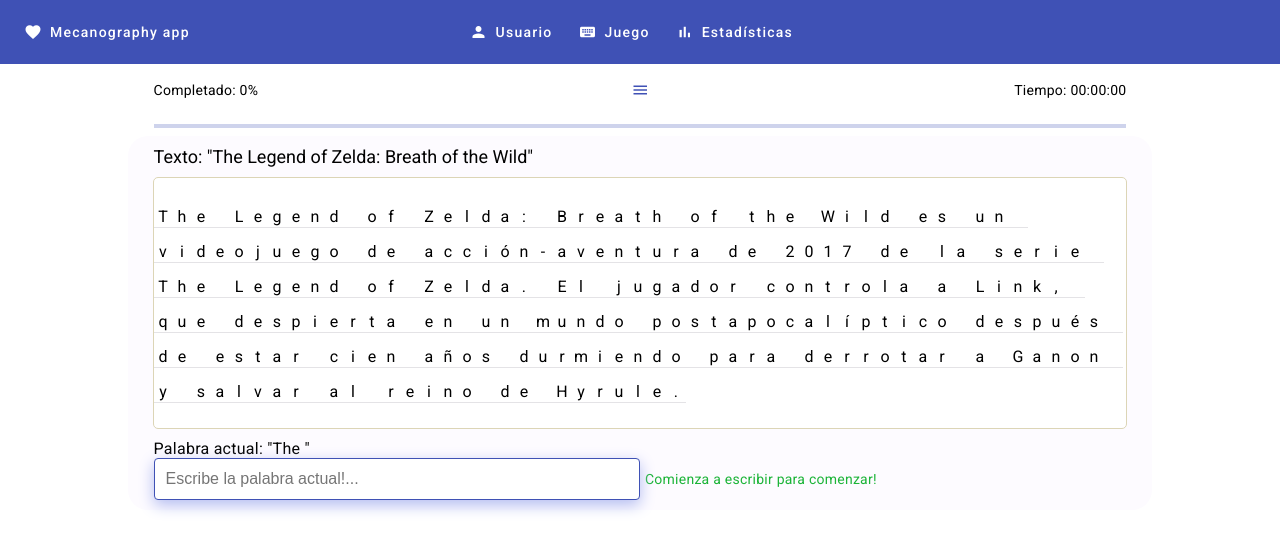
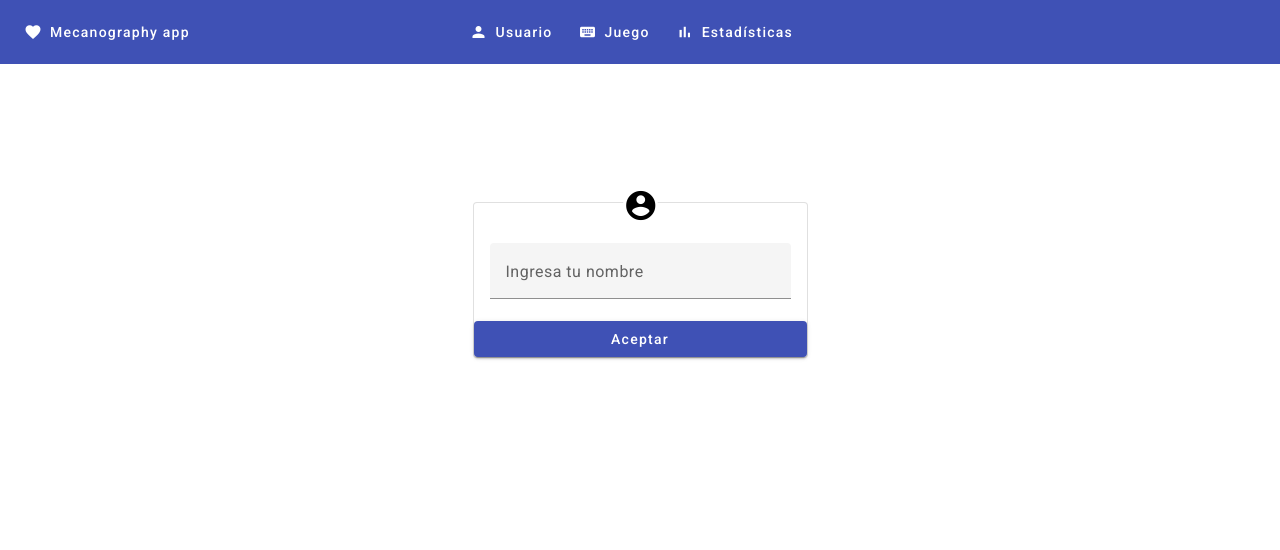
Before and after one commit to leonelSubelza/mecanografia-app, an Angular app: page /user in a window 1280 px wide. Before the commit this address led to /. Shown: the top 550 px of the page. Built offline with nearby package versions, Linux system fonts and the light colour scheme.

Commit message:
Added user and stats pages

```diff
--- a/src/app/app.routes.ts
+++ b/src/app/app.routes.ts
@@ -7,6 +7,16 @@
     loadComponent: () => import('./pages/game/game.component').then(g => g.GameComponent)
   },
   {
+    path: 'user',
+    pathMatch: 'full',
+    loadComponent: () => import('./pages/user/user.component').then(u => u.UserComponent)
+  },
+  {
+    path: 'stats',
+    pathMatch: 'full',
+    loadComponent: () => import('./pages/stats/stats.component').then(s => s.StatsComponent)
+  },
+  {
     path: '**',
     redirectTo: '/'
   }
--- a/src/app/components/toolbar/toolbar.component.html
+++ b/src/app/components/toolbar/toolbar.component.html
@@ -5,17 +5,17 @@
     </a>
 
     <div class="items-container">
-        <a mat-button routerLink="/">
+        <a mat-button routerLink="/user" (click)="goToPage('/user')">
             <span class="item-span-txt">Usuario</span>
             <mat-icon>person</mat-icon>
         </a>
 
-        <a mat-button routerLink="/">
+        <a mat-button routerLink="/" (click)="goToPage('/')">
             <span class="item-span-txt">Juego</span>
             <mat-icon>keyboard</mat-icon>
         </a>
 
-        <a mat-button routerLink="/">
+        <a mat-button routerLink="/stats" (click)="goToPage('/stats')">
             <span class="item-span-txt">Estadísticas</span>
             <mat-icon>bar_chart</mat-icon>
         </a>
--- a/src/app/components/toolbar/toolbar.component.ts
+++ b/src/app/components/toolbar/toolbar.component.ts
@@ -1,8 +1,9 @@
-import { Component } from '@angular/core';
+import { Component, inject } from '@angular/core';
 import { MatButtonModule } from '@angular/material/button';
 import { MatCardModule } from '@angular/material/card';
 import { MatIconModule } from '@angular/material/icon';
 import { MatToolbarModule } from '@angular/material/toolbar';
+import { Router } from '@angular/router';
 
 @Component({
   selector: 'app-toolbar',
@@ -13,4 +14,9 @@
 })
 export class ToolbarComponent {
 
+  router = inject(Router)
+
+  goToPage(url: string){
+    this.router.navigate([url]);
+  }
 }
--- /dev/null
+++ b/src/app/pages/stats/stats.component.css
@@ -0,0 +1,8 @@
+.stats-container-page {
+    width: 100%;
+    display: flex;
+}
+
+mat-card {
+    margin: 10px auto;
+}
--- /dev/null
+++ b/src/app/pages/stats/stats.component.html
@@ -0,0 +1,8 @@
+<div class="stats-container-page">
+    <mat-card appearance="outlined">
+        <mat-card-header>
+            <mat-card-title> Australian Shepherd</mat-card-title>
+            <mat-card-subtitle>Herding group</mat-card-subtitle>
+          </mat-card-header>
+  </mat-card>
+</div>
--- /dev/null
+++ b/src/app/pages/user/user.component.css
@@ -0,0 +1,37 @@
+.user-container-page{
+    width: 100%;
+    display: flex;
+}
+
+.user-container{
+    display: flex;
+    flex-direction: column;
+    width: 335px;
+    /* height:50%; */
+    margin: 10% auto;
+    align-items: center;
+}
+mat-card{
+    position: relative;
+    margin: 10px 0;
+    width: 100%;
+    z-index: 10;
+}
+
+mat-icon{
+    position: absolute;
+    top:-15px;
+    left:45%;
+    z-index: 11;
+    font-size: 35px;
+    width: auto;
+    height: auto;
+
+    background-color: #fff;
+    border-radius: 50%;
+}
+
+mat-form-field{
+    margin: 40px 0;
+    width: 100%;
+}
--- /dev/null
+++ b/src/app/pages/user/user.component.html
@@ -0,0 +1,18 @@
+<div class="user-container-page">
+    <div class="user-container">
+        <mat-card appearance="outlined">
+            <mat-icon>account_circle</mat-icon>
+            <mat-card-content>
+                <mat-form-field>
+                    <mat-label>Ingresa tu nombre</mat-label>
+                    <input matInput>
+                  </mat-form-field>
+            </mat-card-content>
+            <button mat-raised-button type="button" color='primary' (click)="onSave()">Aceptar</button>
+        </mat-card>
+        <!-- <span class="material-symbols-outlined">
+            account_circle
+            </span> -->
+    </div>
+
+</div>
--- /dev/null
+++ b/src/app/pages/user/user.component.ts
@@ -0,0 +1,22 @@
+import { ChangeDetectionStrategy, Component } from '@angular/core';
+import { MatCardModule } from '@angular/material/card';
+import {MatSelectModule} from '@angular/material/select';
+import {MatInputModule} from '@angular/material/input';
+import {MatFormFieldModule} from '@angular/material/form-field';
+import { MatIconModule } from '@angular/material/icon';
+import { MatButtonModule } from '@angular/material/button';
+
+@Component({
+  selector: 'app-user',
+  standalone: true,
+  imports: [MatCardModule,MatFormFieldModule, MatInputModule, MatSelectModule,MatIconModule,MatButtonModule],
+  templateUrl: './user.component.html',
+  styleUrl: './user.component.css',
+  changeDetection: ChangeDetectionStrategy.OnPush,
+
+})
+export class UserComponent {
+  onSave(){
+
+  }
+}
```
Also changed, not shown: src/app/pages/stats/stats.component.ts (added, +13 -0 lines).
